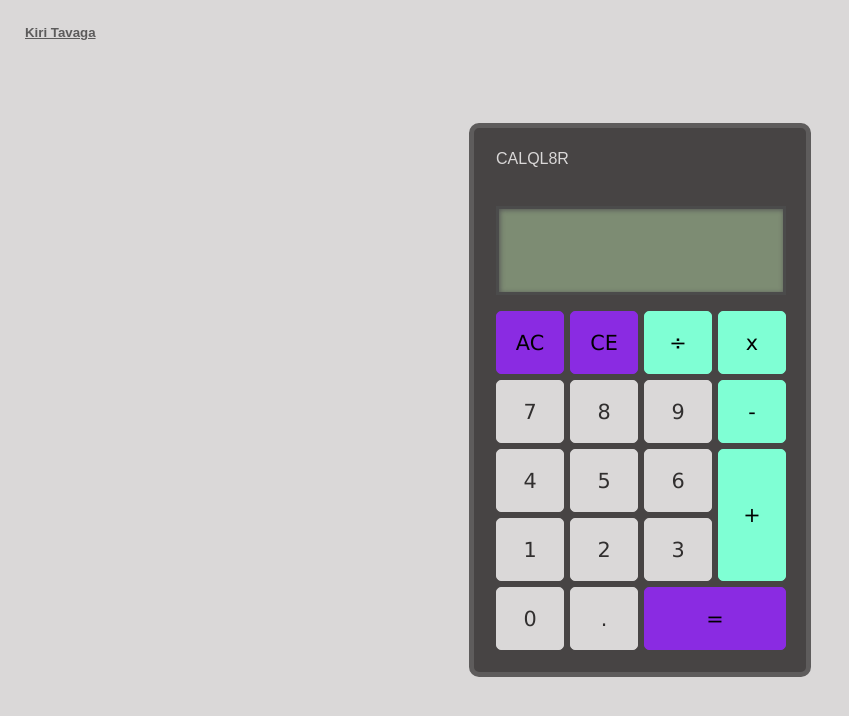
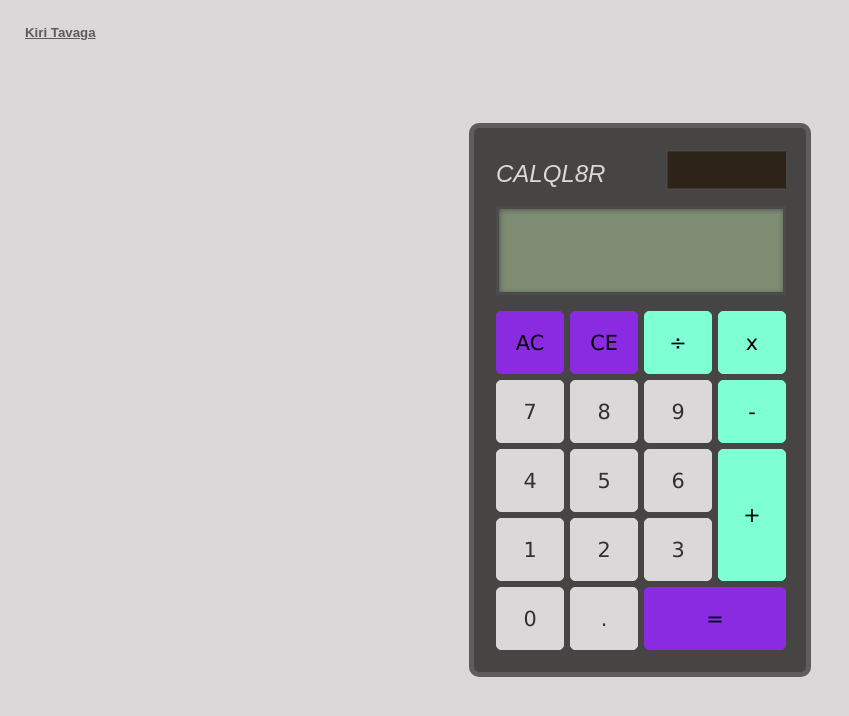
Before and after one commit to kiri-tavaga/js-calculator, a plain HTML site: page index.html in a window 1280 px wide. Shown: the whole page, without its empty margins (0-849 px from the left). Drawn offline with Linux system fonts and the light colour scheme; a web font is replaced by a local one.

Commit message:
fix calql8 and solar

```diff
--- a/index.html
+++ b/index.html
@@ -11,9 +11,9 @@
 <body>
     <h5><a href="https://kiri-tavaga.github.io">Kiri Tavaga</a></h5>
     <div class="container">
-        <div id="calc.css">CALQL8R</div>
+        <div id="calc">CALQL8R</div>
         <section id="solar">
-            <svg width="120" height="40"><rectwidth="160" height="40" style="fill:rgb(46, 35, 25);stroke-width:3;stroke:rgb(75,75,75)"/></svg>
+            <svg width="120" height="40"><rect width="160" height="40" style="fill:rgb(46, 35, 25);stroke-width:3;stroke:rgb(75,75,75)"/></svg>
         </section>
         <input type="text" id="display" maxlength="9" readonly>
             <button class="function button" id="clear">AC</button>
```
